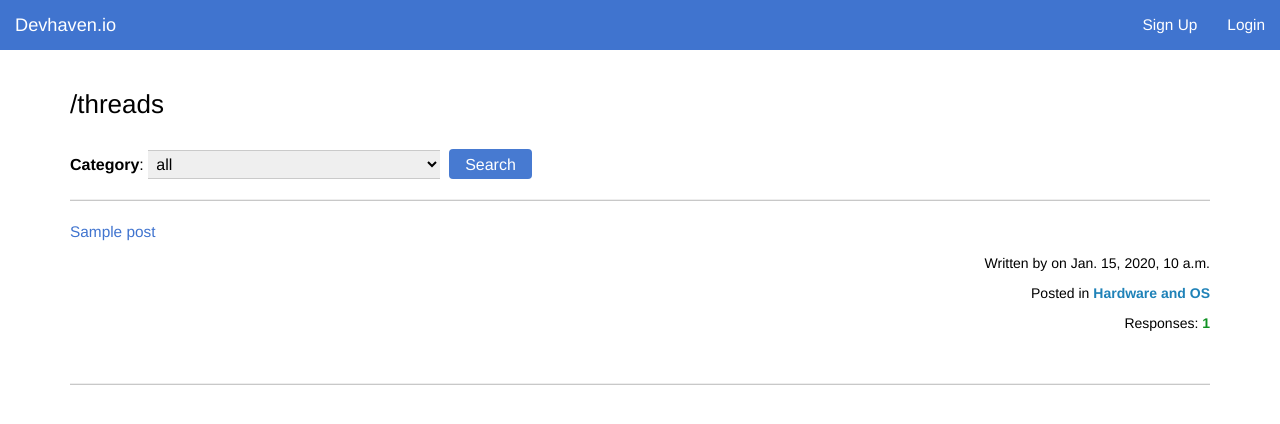
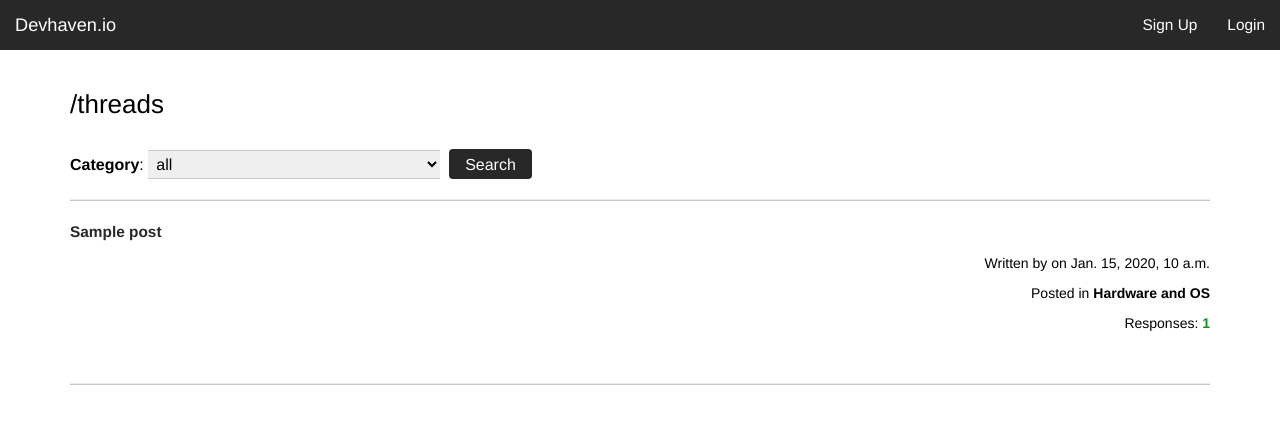
Before and after one commit to jscarty/Devhaven.io, a Django app: page / in a window 1280 px wide. Shown: the top 424 px of the page. Run offline with Django 3.2, Linux system fonts and the light colour scheme; data comes from the database, SQL or seed files in the repository; tables that the repository leaves empty hold one stand-in row (values such as "Sample post"); some libraries are stand-ins or nearby versions.

Commit message:
Added black and white theme

```diff
--- a/webapp/static/webapp/main.css
+++ b/webapp/static/webapp/main.css
@@ -17,7 +17,6 @@ h1 {
     font-size: 26px;
 }
 .blue {
-    color: #1F82B8;
     font-weight: bold;
 }
 .green {
@@ -50,10 +49,14 @@ h1 {
 #sign-in, #sign-up {
     width: 100%;
     font-size: 100%;
+    background: rgb(40, 40, 40);
+    border: 0;
 }
 #forgot {
     font-size: 90%;
     float: right;
+    color: rgb(40, 40, 40);
+    font-weight: bold;
 }
 #third {
     border-radius: 0;
@@ -64,6 +67,8 @@ h1 {
 }
 #submit-button {
     width: 100%;
+    background: rgb(40, 40, 40);
+    border: 0;
 }
 *[style] {
     font-family: Helvetica, Arial, sans-serif !important;
@@ -72,22 +77,24 @@ h1 {
     font-size: 100% !important;
 }
 .navbar-default {
-    background: #4074CF;
+    background: rgb(40, 40, 40);
     border-radius: 0;
     border: 0;
 }
 .postlink {
-    color: #4074CF;
+    color: rgb(40, 40, 40);
+    font-weight: bold;
 }
 .postlink:hover {
-    text-decoration: none;
-    color: #4074CF;
+    text-decoration: underline;
+    color: rgb(40, 40, 40);
+    font-weight: bold;
 }
 #submit-button {
     border: 0;
 }
 #parsebutton {
-    background: #477ad1;
+    background: rgb(40, 40, 40);
     color: white;
     border: 0;
     border-radius: 4px;
```
